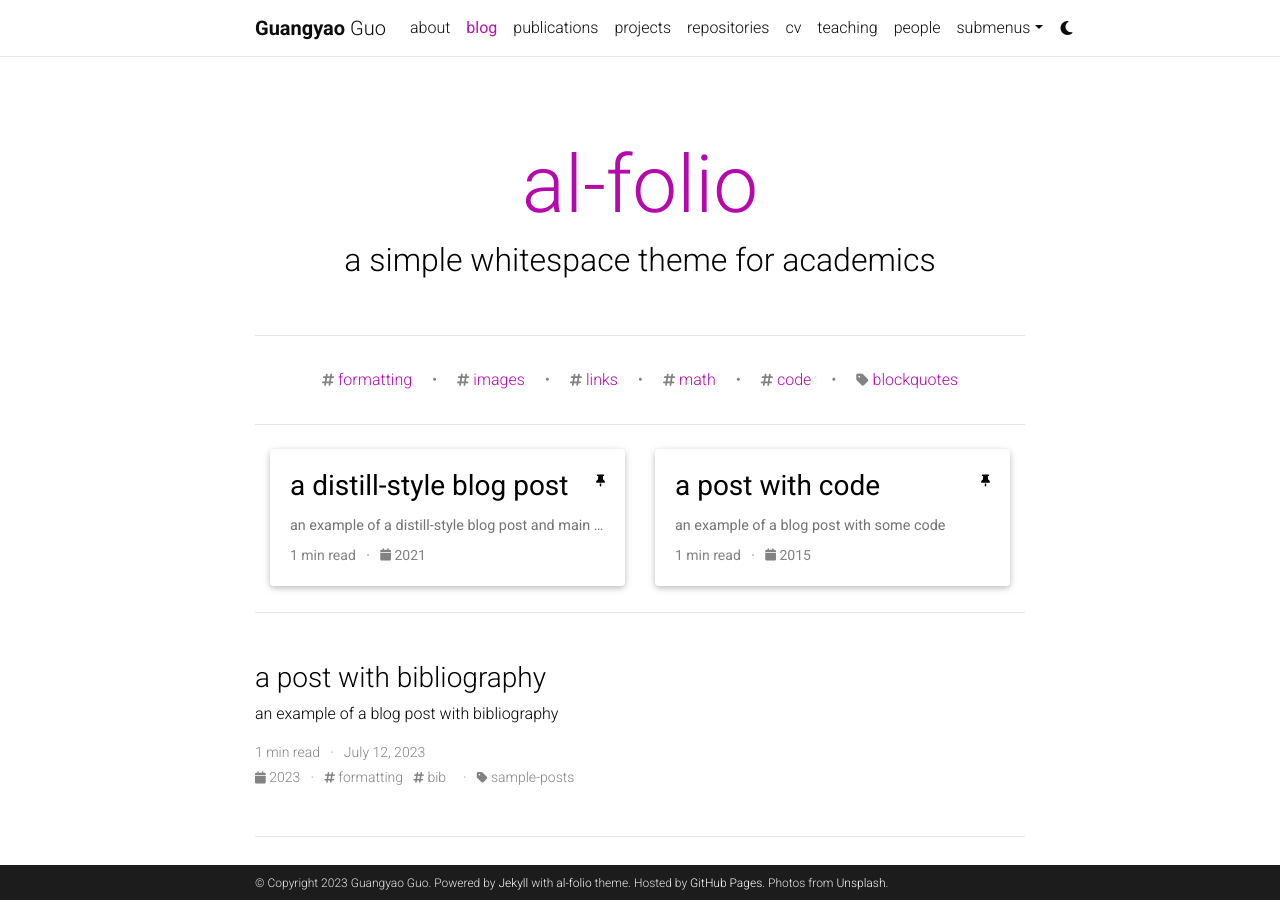
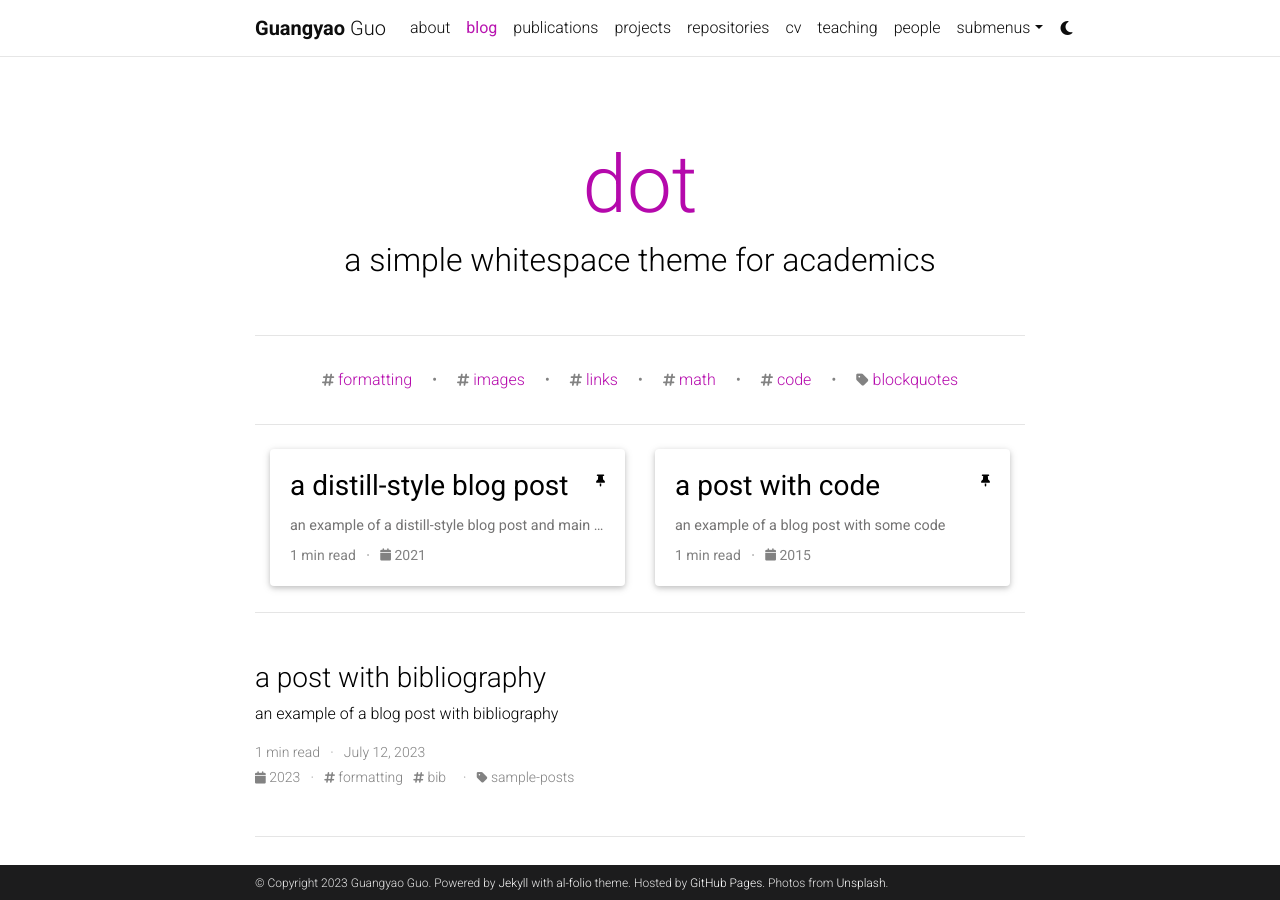
Before and after one commit to guangyaoguo/guangyaoguo.github.io, a Jekyll site: the page built from blog/index.html, in a window 1280 px wide and 900 px high. Built offline with Jekyll 4.4.1, drawn with Linux system fonts in a browser that asks for light colours; the list of posts is cut into pages by our own code; comment, search, counter and statistics services are not loaded; a style sheet for code colours, icons or effects is not loaded.

Commit message:
Update _config.yml

```diff
--- a/_config.yml
+++ b/_config.yml
@@ -120,7 +120,7 @@
 # Blog
 # -----------------------------------------------------------------------------
 
-blog_name: al-folio # blog_name will be displayed in your blog page
+blog_name: dot # blog_name will be displayed in your blog page
 blog_nav_title: blog # your blog must have a title for it to be displayed in the nav bar
 blog_description: a simple whitespace theme for academics
 permalink: /blog/:year/:title/
```
